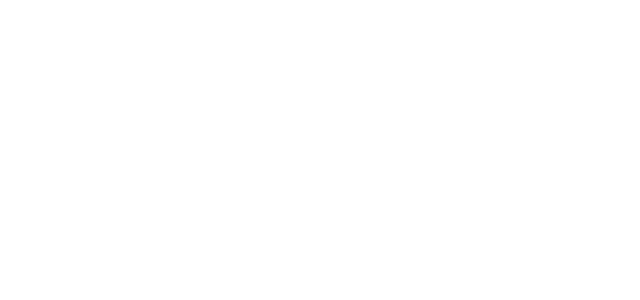
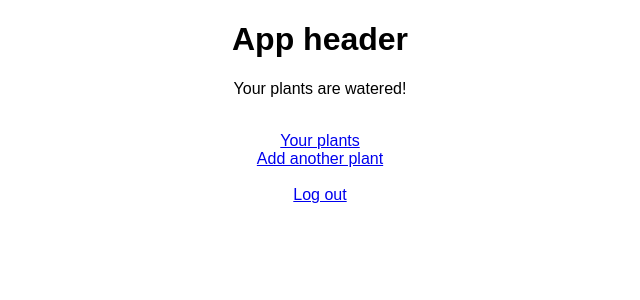
Before and after one commit to carsva/growup, a React (Create React App) app: page /home/plantstatus in a window 1280 px wide. Shown: the top 300 px of the page, without its empty margins (320-960 px from the left). Built offline with nearby package versions, Linux system fonts and the light colour scheme.

Commit message:
Added the navigation and set up the pages and components, no design yet

```diff
--- a/src/App.js
+++ b/src/App.js
@@ -2,10 +2,13 @@ import React, { Component } from 'react';
 import Main from './pages/Main';
 import AddPlant from './pages/AddPlant';
 import Home from './pages/Home';
+import Reg from './pages/Reg';
+import YourPlants from './pages/YourPlants';
 import AmountPlant from './components/AmountPlant';
 import ImagePlant from './components/ImagePlant';
 import NamePlant from './components/NamePlant';
 import TpmPlant from './components/TpmPlant';
+import PlantStatus from './components/PlantStatus';
 import { BrowserRouter as Router, Route, Switch} from "react-router-dom";
 import './App.css';
 
@@ -19,8 +22,13 @@ return (
   <Router>
     <div>
     <Switch>
-      <Route path='/' exact component={Main}/>
+      <Route path='/' exact component={Reg}/>
       <Route path='/home' exact component={Home}/>
+      <Route path='/reg' exact component={Reg}/>
+      <Route path='/home/yourplants' exact component={YourPlants} />
+      <Route path='/home/plantstatus' exact component={PlantStatus} />
+      <Route path='/main' exact component={Main} />
+
       {/* both /roster and /roster/:number begin with /roster */}
       <Route path='/addplant' exact component={AddPlant}/>
       <Route path='/addplant/name' exact component={NamePlant}/>
--- a/src/components/AmountPlant.js
+++ b/src/components/AmountPlant.js
@@ -2,6 +2,7 @@ import React, { Component } from 'react';
 import { Link } from "react-router-dom";
 import Header from './../components/Header';
 import AddPlantHeader from './../components/AddPlantHeader';
+import Footer from './../components/Footer';
 
 
 
@@ -32,6 +33,8 @@ class ImagePlant extends Component {
             </div>
             <br/>
           <Link to="tpm"><button>Next</button></Link>
+          <Link to="/home"><button>Cancel</button></Link>
+          <Footer />
         </div>
     );
   }
--- /dev/null
+++ b/src/components/Footer.js
@@ -0,0 +1,18 @@
+import React, { Component } from 'react';
+import { Link } from "react-router-dom";
+
+class Footer extends Component {
+
+  render() {
+
+    return (
+
+        <div>
+          <Link to="/reg">Log out</Link>
+        </div>
+
+    );
+  }
+}
+
+export default Footer;
--- a/src/components/ImagePlant.js
+++ b/src/components/ImagePlant.js
@@ -2,6 +2,7 @@ import React, { Component } from 'react';
 import { Link } from "react-router-dom";
 import Header from './../components/Header';
 import AddPlantHeader from './../components/AddPlantHeader';
+import Footer from './../components/Footer';
 
 
 
@@ -23,6 +24,9 @@ class ImagePlant extends Component {
               <br/>
                 <br/>
           <Link to="amount"><button>Next</button></Link>
+          <br />
+          <Link to="/home"><button>Cancel</button></Link>
+          <Footer />
         </div>
     );
   }
--- a/src/components/NamePlant.js
+++ b/src/components/NamePlant.js
@@ -2,6 +2,7 @@ import React, { Component } from 'react';
 import {  Link } from "react-router-dom";
 import Header from './../components/Header';
 import AddPlantHeader from './../components/AddPlantHeader';
+import Footer from './../components/Footer';
 
 class NamePlant extends Component {
   render() {
@@ -14,6 +15,8 @@ class NamePlant extends Component {
           <AddPlantHeader/>
           <input type="text" ref="name" placeholder="Name of your plant"></input>
           <Link to="image"><button>Next</button></Link>
+          <Link to="/home"><button>Cancel</button></Link>
+          <Footer />
         </div>
     );
   }
--- /dev/null
+++ b/src/components/PlantStatus.js
@@ -0,0 +1,26 @@
+import React, { Component } from 'react';
+import {  Link } from "react-router-dom";
+import Header from './../components/Header';
+
+class PlantStatus extends Component {
+  render() {
+
+
+
+    return (
+        <div className="center">
+          <Header />
+          <p>Your plants are watered!</p>
+          <br/>
+          <Link to="home/yourplants">Your plants</Link>
+            <br/>
+          <Link to="addplant">Add another plant</Link>
+          <br/>
+          <br/>
+          <Link to="/reg">Log out</Link>
+        </div>
+    );
+  }
+}
+
+export default PlantStatus;
--- a/src/components/TpmPlant.js
+++ b/src/components/TpmPlant.js
@@ -2,6 +2,7 @@ import React, { Component } from 'react';
 import { Link } from "react-router-dom";
 import Header from './../components/Header';
 import AddPlantHeader from './../components/AddPlantHeader';
+import Footer from './../components/Footer';
 
 
 
@@ -32,6 +33,8 @@ class ImagePlant extends Component {
               </div>
             <br/>
           <Link to="./../home"><button>Next</button></Link>
+          <Link to="/home"><button>Cancel</button></Link>
+          <Footer />
         </div>
     );
   }
--- a/src/pages/AddPlant.js
+++ b/src/pages/AddPlant.js
@@ -2,6 +2,7 @@ import React, { Component } from 'react';
 import { Link } from "react-router-dom";
 import Header from './../components/Header';
 import AddPlantHeader from './../components/AddPlantHeader';
+import Footer from './../components/Footer';
 
 
 
@@ -17,6 +18,9 @@ class AddPlant extends Component {
           <Header />
           <AddPlantHeader/>
           <Link to="/addplant/name"><button>Next</button></Link>
+          <br/>
+          <Link to="/home"><button>Cancel</button></Link>
+          <Footer />
         </div>
     );
   }
--- a/src/pages/Home.js
+++ b/src/pages/Home.js
@@ -1,10 +1,13 @@
 import React, { Component } from 'react';
+import Header from './../components/Header';
+import PlantStatus from './../components/PlantStatus';
+import Footer from './../components/Footer';
 
 class Home extends Component {
   render() {
     return (
       <div className="center">
-        <h2>Alla växter är vattnade!</h2>
+        <PlantStatus />
       </div>
     );
   }
--- a/src/pages/Main.js
+++ b/src/pages/Main.js
@@ -1,6 +1,7 @@
 import React, { Component } from 'react';
 import { Link } from "react-router-dom";
 import Header from './../components/Header';
+import Footer from './../components/Footer';
 
 class Main extends Component {
 
@@ -14,6 +15,7 @@ class Main extends Component {
         <Header />
         <p>Im the Main component</p>
         <Link to="addplant"><button>Next</button></Link>
+        <Footer />
       </div>
 
     );
--- a/src/pages/Reg.js
+++ b/src/pages/Reg.js
@@ -1,13 +1,22 @@
 import React, { Component } from 'react';
+import { Link } from "react-router-dom";
+import Header from './../components/Header';
+import Footer from './../components/Footer';
 
 class Reg extends Component {
+
+
   render() {
+
 
 
     return (
       <div className="center">
-        <h2>Click the button to register</h2>
+        <Header />
+        <Link to="/main"><button>Log in</button></Link>
+        <Link to="/main"><button>Register</button></Link>
       </div>
+
     );
   }
 }
--- /dev/null
+++ b/src/pages/YourPlants.js
@@ -0,0 +1,23 @@
+import React, { Component } from 'react';
+import {  Link } from "react-router-dom";
+import Header from './../components/Header';
+import Footer from './../components/Footer';
+
+class YourPlants extends Component {
+  render() {
+
+
+
+    return (
+        <div className="center">
+        <Header />
+          <p>Your Plants</p>
+          <Link to="/home">Back</Link>
+          <br/>
+          <Footer />
+        </div>
+    );
+  }
+}
+
+export default YourPlants;
```
